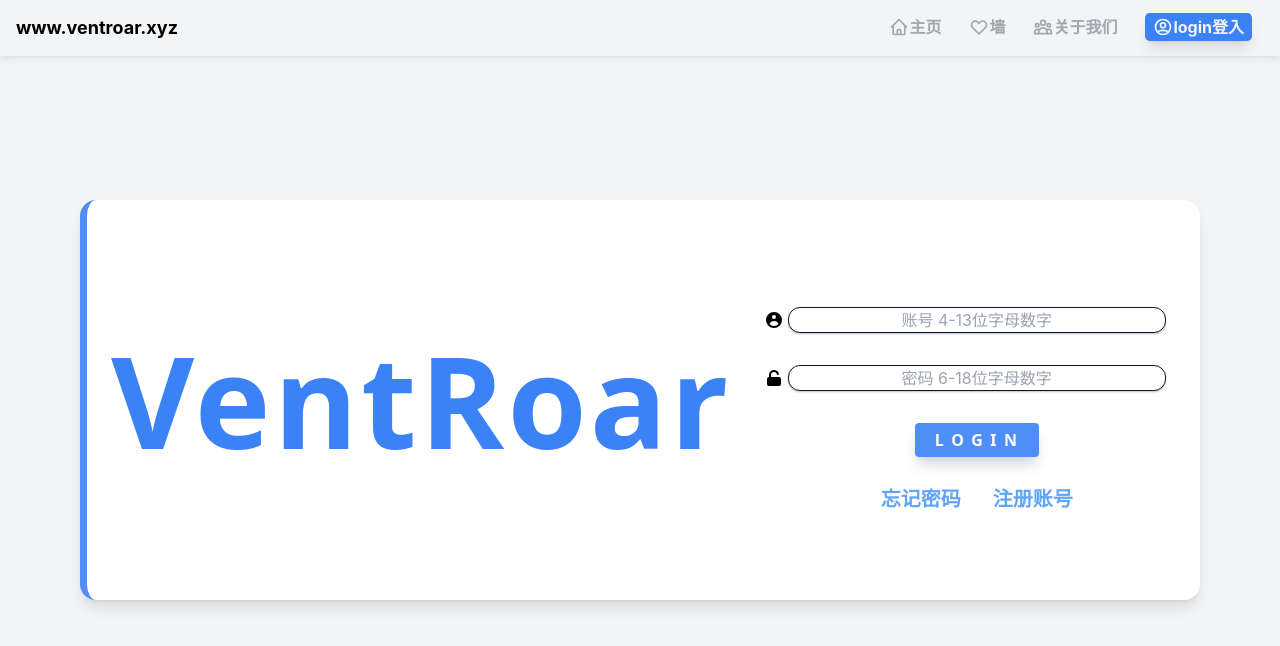
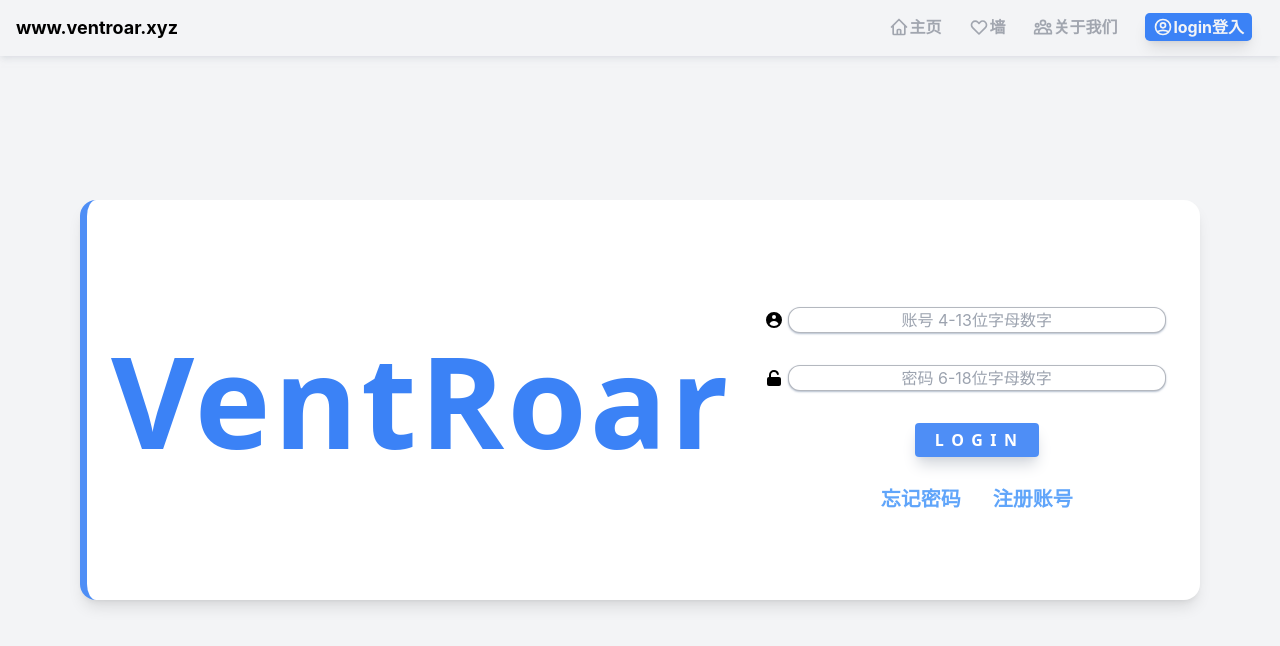
Before and after one commit to dsxksss/VentRoar, a React (Vite) app: page /LoginPage in a window 1280 px wide. Shown: the top 646 px of the page. Built offline with nearby package versions, Linux system fonts and the light colour scheme.

Commit message:
change:输入框样式,取消login from表单操作

```diff
--- a/src/Pages/LoginPage.tsx
+++ b/src/Pages/LoginPage.tsx
@@ -4,10 +4,6 @@ import axios from "axios";
 const Login = () => {
   const push = async () => {
     await axios;
-  };
-  const handleSubmit = (e: { preventDefault: () => void }) => {
-    e.preventDefault();
-    push();
   };
   return (
     <>
@@ -21,10 +17,7 @@ const Login = () => {
           <p className="ventroar-size text-blue-500">VentRoar</p>
         </div>
 
-        <form
-          onSubmit={handleSubmit}
-          className="space-y-6 flex flex-col items-center lg:space-y-8"
-        >
+        <div className="space-y-6 flex flex-col items-center lg:space-y-8">
           <div id="uesrText" className="loginPage-input">
             <UserCircleIcon className="w-5 h-5 mr-1" />
             <input
@@ -59,7 +52,7 @@ const Login = () => {
             <Link to={"/FindPswPage"}>忘记密码</Link>
             <Link to={"/RegisterPage"}>注册账号</Link>
           </div>
-        </form>
+        </div>
       </div>
     </>
   );
--- a/src/index.css
+++ b/src/index.css
@@ -228,7 +228,7 @@ body {
 
 .input-Style {
   /* 样式 */
-  @apply px-5 mr-6 border-[1.3px] border-gray-900 md:px-[3rem] text-center rounded-xl shadow-sm shadow-slate-400/70 lg:px-16;
+  @apply px-5 mr-6 border-[1.3px] border-gray-500/50 md:px-[3rem] text-center rounded-xl shadow-sm shadow-slate-400/70 lg:px-16;
   /* 动画 */
   @apply transition ease-in focus:duration-150 focus:outline-none focus:ring-blue-500 focus:shadow-none focus:border-blue-500 focus:ring-1;
 }
```
